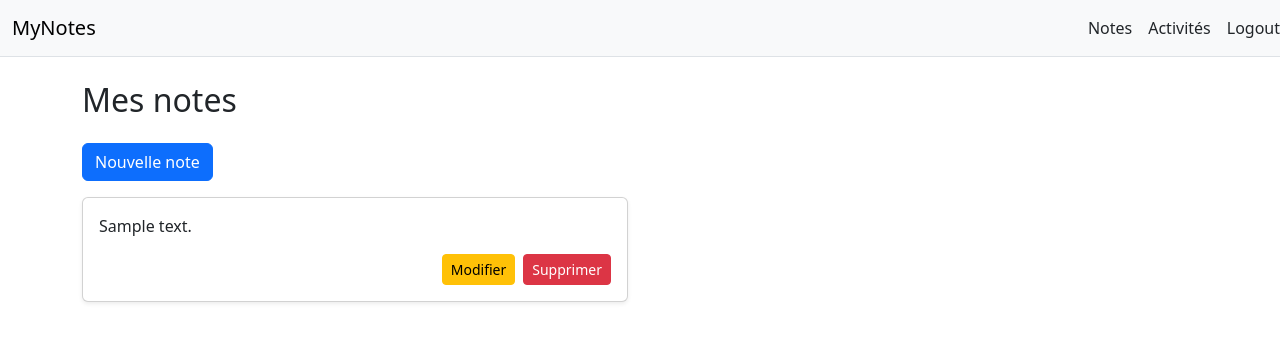
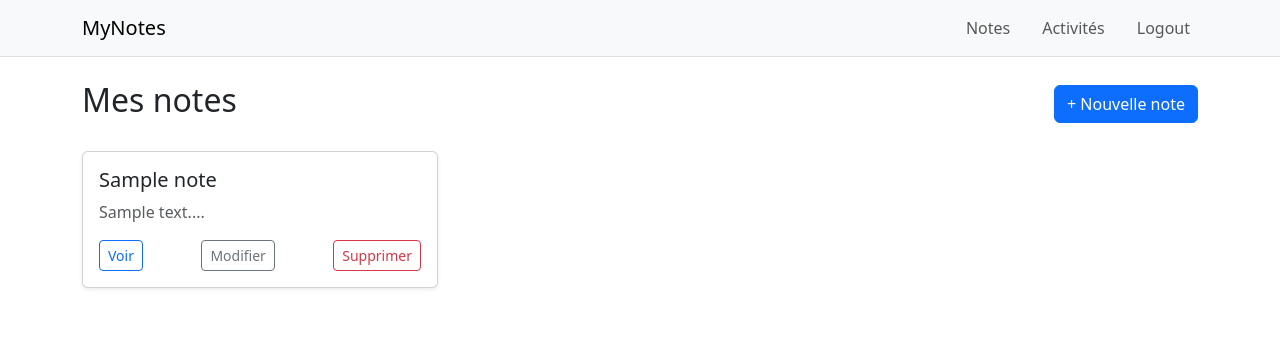
Before and after one commit to olivier56240/menottes, a Flask app: page /notes/ in a window 1280 px wide. Shown: the top 342 px of the page. Run offline with Flask 3, Linux system fonts and the light colour scheme; a user stored in the database is signed in; tables that the repository leaves empty hold one stand-in row (values such as "Sample post").

Commit message:
design forms

```diff
--- a/app/templates/base.html
+++ b/app/templates/base.html
@@ -2,6 +2,7 @@
 <html lang="fr">
 <head>
  <meta charset="UTF-8">
+ <meta name="viewport" content="width=device-width, initial-scale=1">
  <title>MyNotes</title>
 
  <!-- Bootstrap -->
@@ -11,20 +12,38 @@
 
 <nav class="navbar navbar-expand-lg navbar-light bg-light border-bottom">
  <div class="container">
-       <a class="navbar-brand" href="{{ url_for('notes.list_notes') }}">MyNotes</a>
+   <a class="navbar-brand"
+      href="{% if current_user.is_authenticated %}{{ url_for('notes.list_notes') }}{% else %}{{ url_for('main.home') }}{% endif %}">
+     MyNotes
+   </a>
 
+   <button class="navbar-toggler" type="button" data-bs-toggle="collapse" data-bs-target="#navbarMain"
+           aria-controls="navbarMain" aria-expanded="false" aria-label="Toggle navigation">
+     <span class="navbar-toggler-icon"></span>
+   </button>
 
+   <div class="collapse navbar-collapse" id="navbarMain">
+     <ul class="navbar-nav ms-auto gap-lg-3">
+       {% if current_user.is_authenticated %}
+         <li class="nav-item">
+           <a class="nav-link" href="{{ url_for('notes.list_notes') }}">Notes</a>
+         </li>
+         <li class="nav-item">
+           <a class="nav-link" href="{{ url_for('activities.list_activities') }}">Activités</a>
+         </li>
+         <li class="nav-item">
+           <a class="nav-link" href="{{ url_for('auth.logout') }}">Logout</a>
+         </li>
+       {% else %}
+         <li class="nav-item">
+           <a class="nav-link" href="{{ url_for('auth.login') }}">Login</a>
+         </li>
+         <li class="nav-item">
+           <a class="nav-link" href="{{ url_for('auth.register') }}">Register</a>
+         </li>
+       {% endif %}
+     </ul>
    </div>
-   <div class="ms-auto d-flex gap-3">
- <a class="nav-link" href="{{ url_for('notes.list_notes') }}">Notes</a>
-
- {% if current_user.is_authenticated %}
-   <a class="nav-link" href="{{ url_for('activities.list_activities') }}">Activités</a>
-   <a class="nav-link" href="{{ url_for('auth.logout') }}">Logout</a>
- {% else %}
-   <a class="nav-link" href="{{ url_for('auth.login') }}">Login</a>
-   <a class="nav-link" href="{{ url_for('auth.register') }}">Register</a>
- {% endif %}
  </div>
 </nav>
 
@@ -32,5 +51,6 @@
  {% block content %}{% endblock %}
 </div>
 
+<script src="https://cdn.jsdelivr.net/npm/bootstrap@5.3.2/dist/js/bootstrap.bundle.min.js"></script>
 </body>
 </html>
--- a/app/templates/notes/list.html
+++ b/app/templates/notes/list.html
@@ -1,33 +1,39 @@
+
 {% extends "base.html" %}
+{% block content %}
 
-{% block content %}
-<h2 class="mb-4">Mes notes</h2>
+<div class="d-flex justify-content-between align-items-center mb-4">
+   <h2>Mes notes</h2>
+   <a href="{{ url_for('notes.create_note') }}" class="btn btn-primary">
+       + Nouvelle note
+   </a>
+</div>
 
-<a href="{{ url_for('notes.create_note') }}" class="btn btn-primary mb-3">
-   Nouvelle note
-</a>
+<div class="row g-4">
+   {% for note in notes %}
+   <div class="col-md-6 col-lg-4">
+       <div class="card h-100 shadow-sm">
+           <div class="card-body d-flex flex-column">
+               <h5 class="card-title">{{ note.title }}</h5>
+               <p class="card-text text-muted">
+                   {{ note.content[:120] }}...
+               </p>
 
-<div class="row">
-   {% for note in notes %}
-   <div class="col-md-6 mb-3">
-       <div class="card shadow-sm">
-           <div class="card-body">
-               <p class="card-text">{{ note.content }}</p>
-
-               <div class="d-flex justify-content-end gap-2">
-                   <a href="{{ url_for('notes.edit_note', note_id=note.id) }}" class="btn btn-sm btn-warning">
+               <div class="mt-auto d-flex justify-content-between">
+                   <a href="{{ url_for('notes.view_note', note_id=note.id) }}" class="btn btn-sm btn-outline-primary">
+                       Voir
+                   </a>
+                   <a href="{{ url_for('notes.edit_note', note_id=note.id) }}" class="btn btn-sm btn-outline-secondary">
                        Modifier
                    </a>
-
-                   <form method="POST" action="{{ url_for('notes.delete_note', note_id=note.id) }}">
-                       <button class="btn btn-sm btn-danger">
-                           Supprimer
-                       </button>
-                   </form>
+                   <a href="{{ url_for('notes.delete_note', note_id=note.id) }}" class="btn btn-sm btn-outline-danger">
+                       Supprimer
+                   </a>
                </div>
            </div>
        </div>
    </div>
    {% endfor %}
 </div>
+
 {% endblock %}
```
Also changed, not shown: app/templates/home.html (+10 -7 lines), app/templates/notes/create.html (+29 -22 lines). Lines whose indentation alone changed are shown as unchanged.
